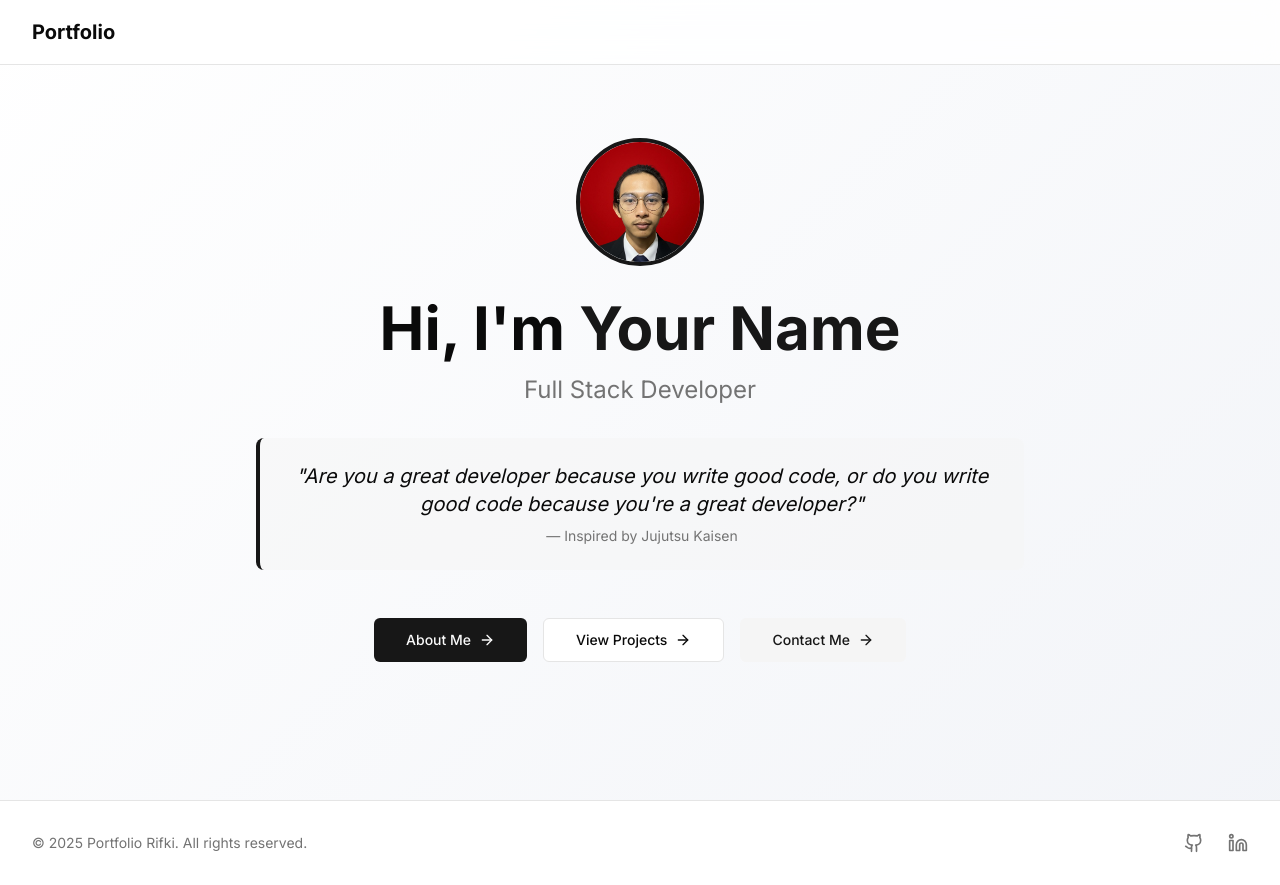
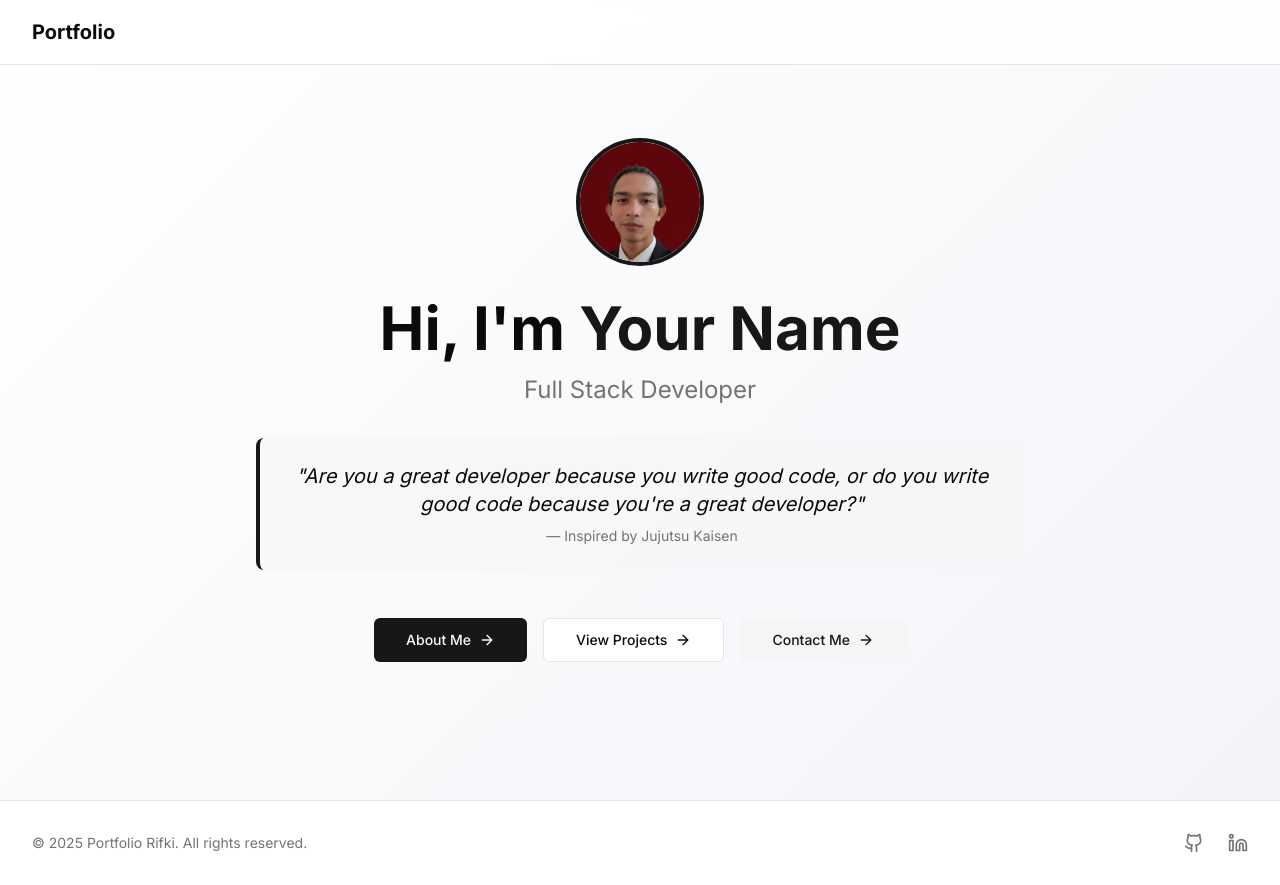
Before and after one commit to iikiiwww/portfolio, a Next.js app: page / in a window 1280 px wide. Built offline with nearby package versions, Linux system fonts and the light colour scheme.

Commit message:
Update page.tsx

```diff
--- a/app/page.tsx
+++ b/app/page.tsx
@@ -22,7 +22,7 @@ export default function Home() {
               className="relative w-32 h-32 rounded-full overflow-hidden border-4 border-primary"
             >
               <img
-                src="/profile/profile.jpeg"
+                src="/profile/kiw.jpg"
                 alt="Profile"
                 className="w-full h-full object-cover"
               />
```
